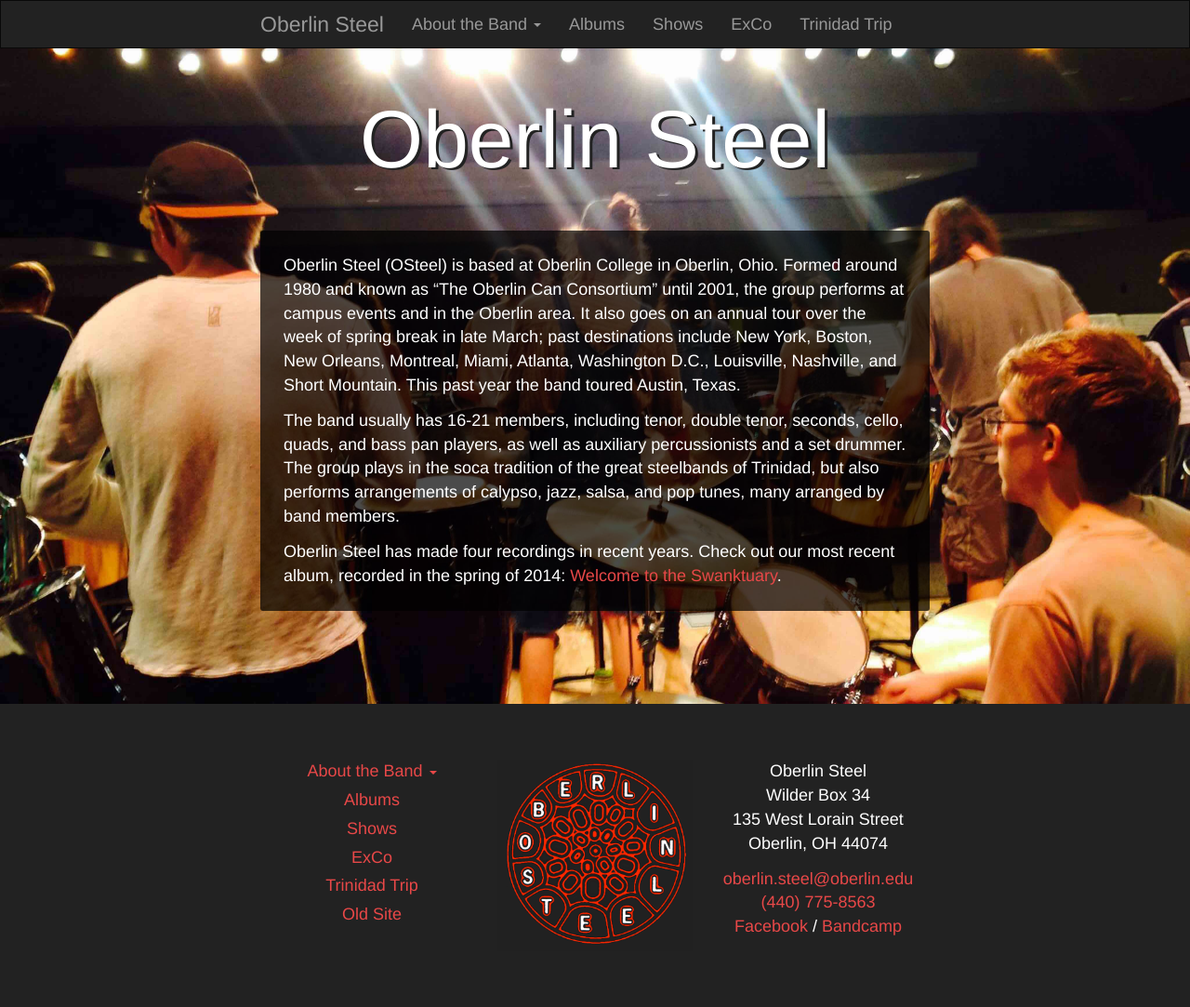
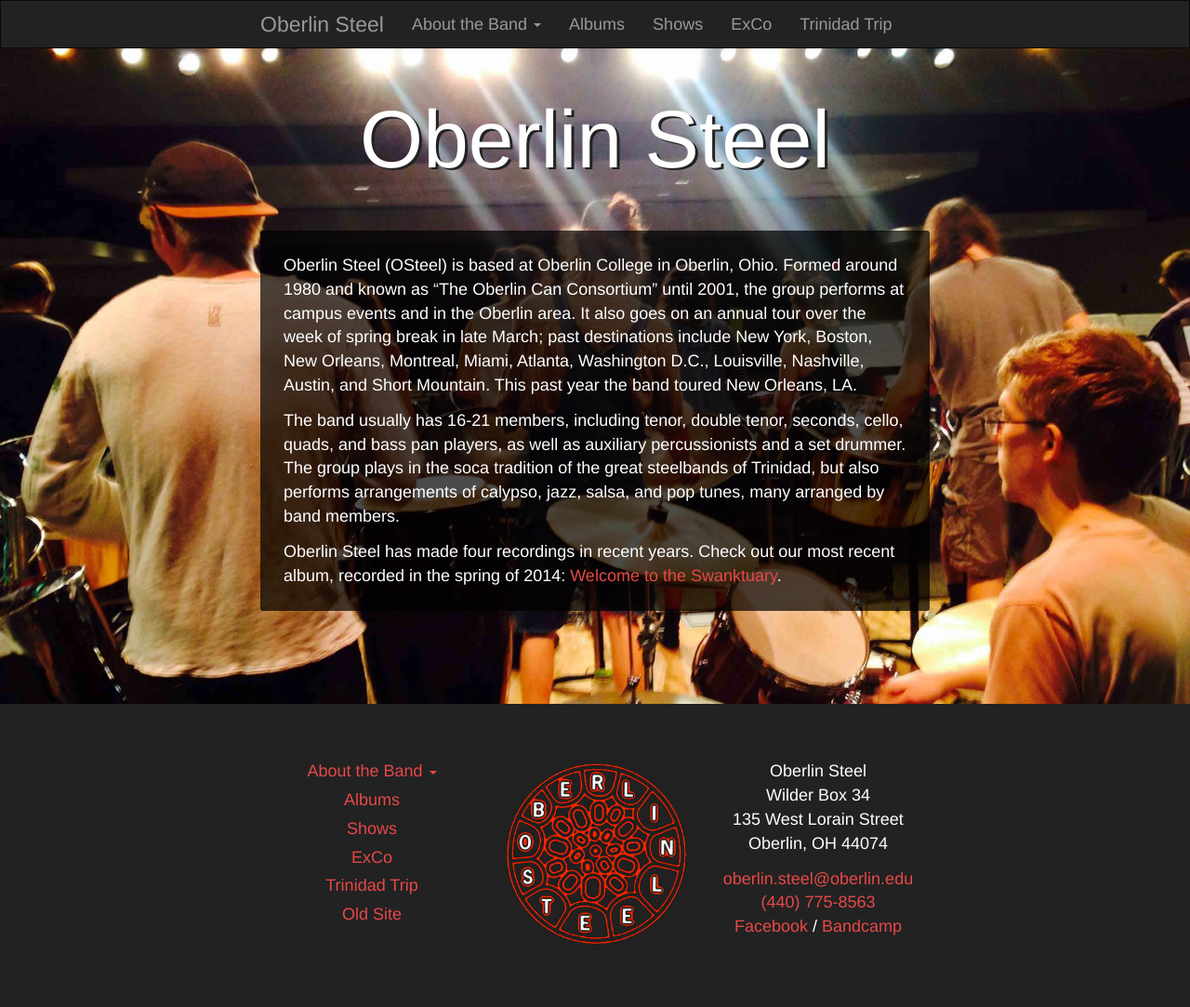
Before and after one commit to oberlinsteel/oberlinsteel.github.io, a Jekyll site: the page built from index.md, in a window 1280 px wide. Shown: the whole page at 93% size. Built offline with Jekyll 4.4.1, drawn with Linux system fonts in a browser that asks for light colours; Markdown is read by kramdown in place of the engine named in the settings.

Commit message:
Update index.md

```diff
--- a/index.md
+++ b/index.md
@@ -6,7 +6,7 @@
 published: true
 ---
 
-Oberlin Steel (OSteel) is based at Oberlin College in Oberlin, Ohio. Formed around 1980 and known as "The Oberlin Can Consortium" until 2001, the group performs at campus events and in the Oberlin area. It also goes on an annual tour over the week of spring break in late March; past destinations include New York, Boston, New Orleans, Montreal, Miami, Atlanta, Washington D.C., Louisville, Nashville, and Short Mountain. This past year the band toured Austin, Texas.
+Oberlin Steel (OSteel) is based at Oberlin College in Oberlin, Ohio. Formed around 1980 and known as "The Oberlin Can Consortium" until 2001, the group performs at campus events and in the Oberlin area. It also goes on an annual tour over the week of spring break in late March; past destinations include New York, Boston, New Orleans, Montreal, Miami, Atlanta, Washington D.C., Louisville, Nashville, Austin, and Short Mountain. This past year the band toured New Orleans, LA.
 
 The band usually has 16-21 members, including tenor, double tenor, seconds, cello, quads, and bass pan players, as well as auxiliary percussionists and a set drummer. The group plays in the soca tradition of the great steelbands of Trinidad, but also performs arrangements of calypso, jazz, salsa, and pop tunes, many arranged by band members.
 
```
